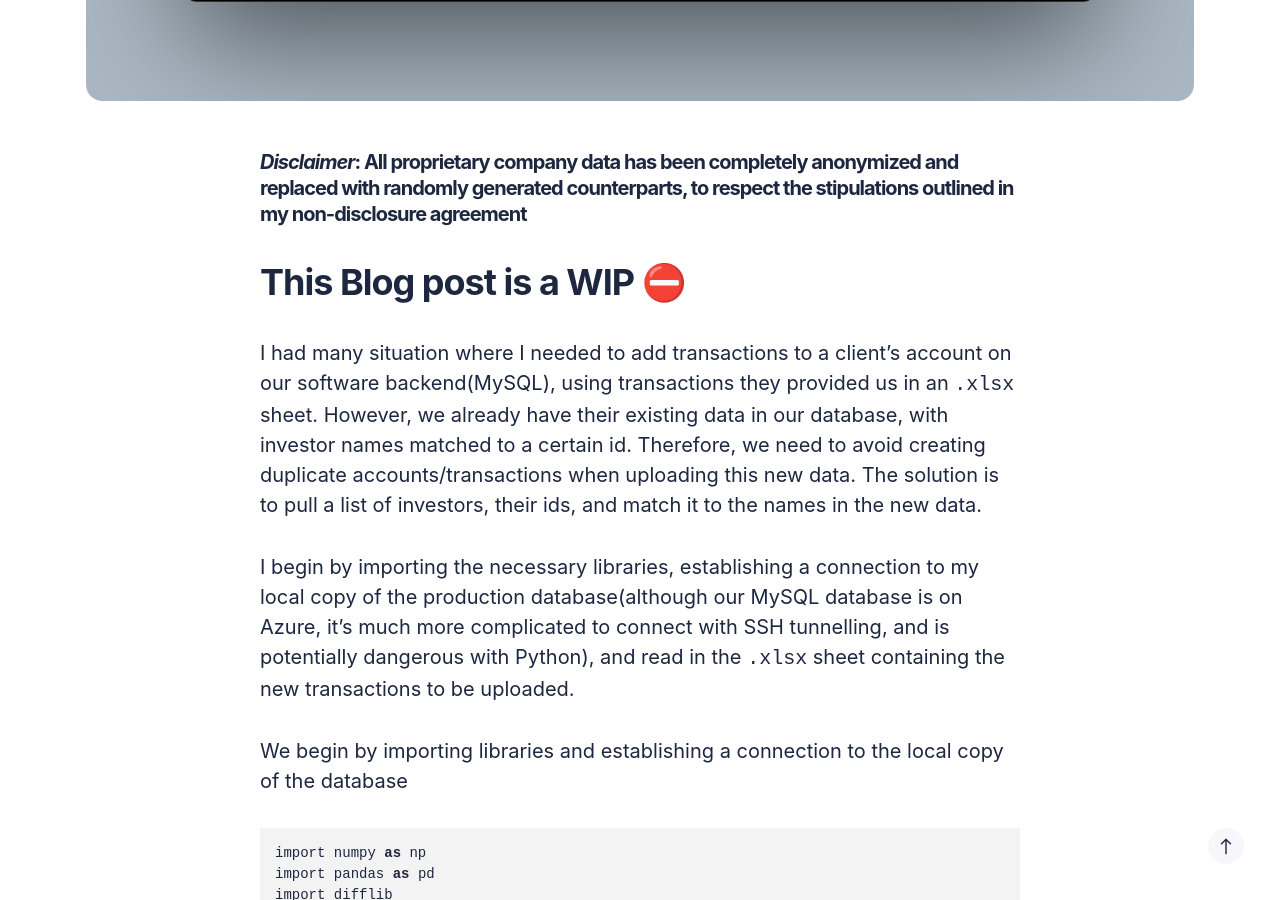
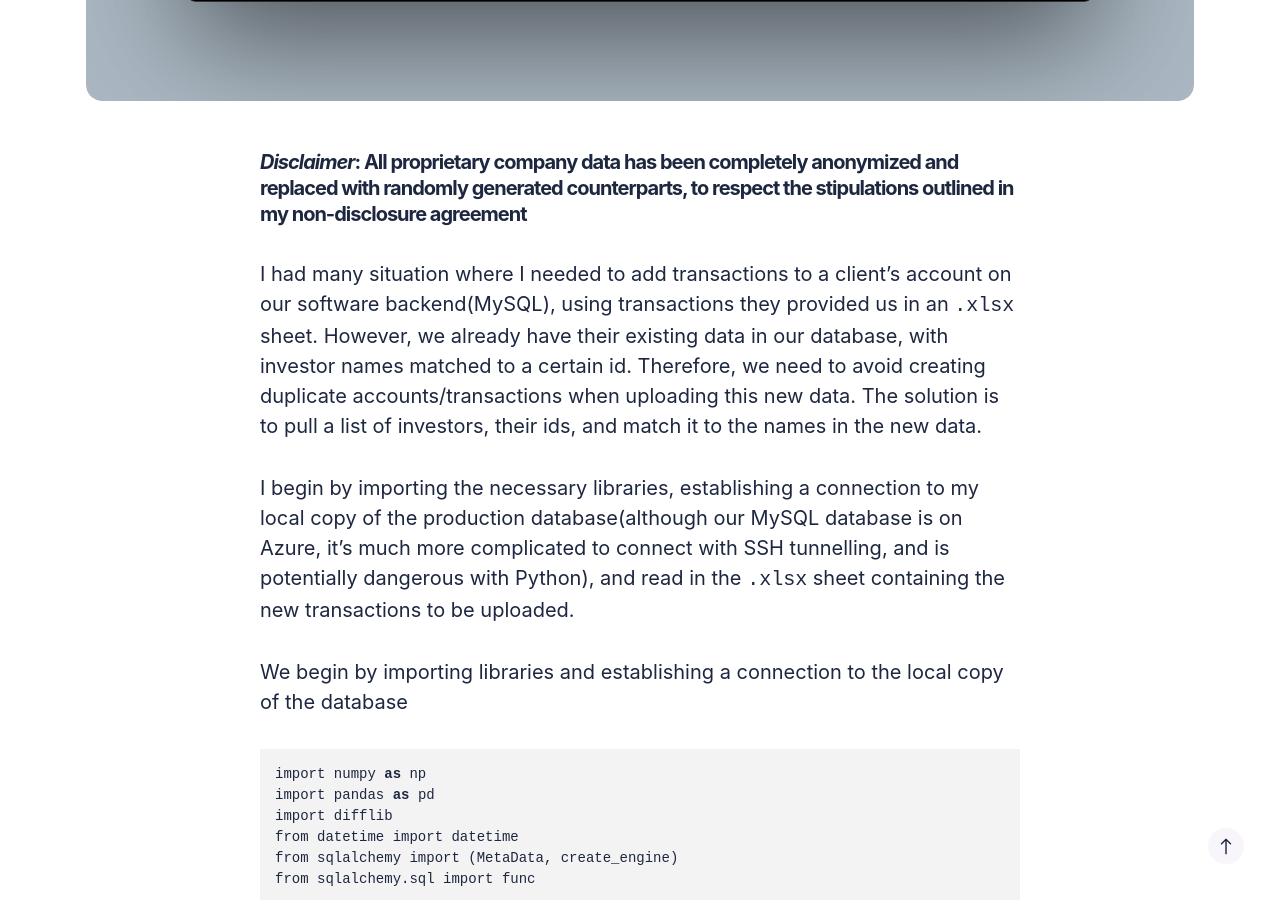
Before and after one commit to oresttokovenko/oresttokovenko.github.io, a Jekyll site: the page built from _posts/2021-12-12-pulling-in-data-with-sqlalchemy-string-matching.markdown, in a window 1280 px wide and 900 px high, scrolled down 1159 px. Built offline with Jekyll 4.4.1, drawn with Linux system fonts in a browser that asks for light colours; nearby versions of some CDN libraries.

Commit message:
commit - personal website

```diff
--- a/_posts/2021-12-12-pulling-in-data-with-sqlalchemy-string-matching.markdown
+++ b/_posts/2021-12-12-pulling-in-data-with-sqlalchemy-string-matching.markdown
@@ -8,8 +8,6 @@ tags:   [python, SQL, pandas]
 ---
 
 #### _Disclaimer_: All proprietary company data has been completely anonymized and replaced with randomly generated counterparts, to respect the stipulations outlined in my non-disclosure agreement
-
-# This Blog post is a WIP ⛔️
 
 I had many situation where I needed to add transactions to a client's account on our software backend(MySQL), using transactions they provided us in an `.xlsx` sheet. However, we already have their existing data in our database, with investor names matched to a certain id. Therefore, we need to avoid creating duplicate accounts/transactions when uploading this new data. The solution is to pull a list of investors, their ids, and match it to the names in the new data.
 
```
